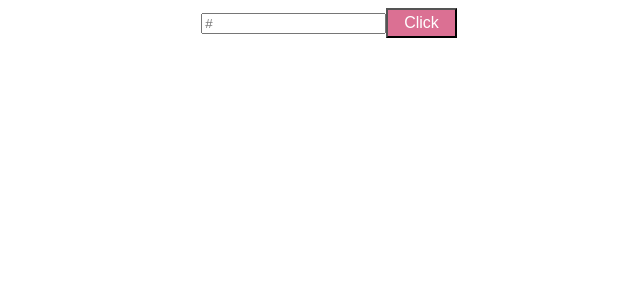
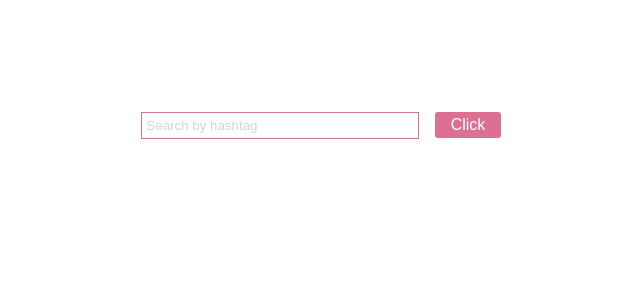
Before and after one commit to Duane11003/twitter_hashtag_assessment, a React (Vite) app: page / in a window 1280 px wide. Shown: the top 300 px of the page, without its empty margins (311-951 px from the left). Built offline with nearby package versions, Linux system fonts and the light colour scheme.

Commit message:
removed results component and created singleTweet component

```diff
--- a/src/Components/HashtagSearch.js
+++ b/src/Components/HashtagSearch.js
@@ -1,6 +1,8 @@
 import React, { useState, useEffect } from "react";
 import Results from "../Components/Results";
-import Button from '../Styles/Button'
+import Button from "../Styles/Button";
+import Input from "../Styles/Input";
+import SingleTweet from '../Components/SingleTweet'
 
 function HashtagSearch() {
   const [input, setInput] = useState("");
@@ -10,6 +12,7 @@ function HashtagSearch() {
   const [inputError, setInputError] = useState(false);
 
   const reset = () => setInputError(false);
+  const errorReset = () => setError(false);
 
   const handleClick = () => {
     if (!input) {
@@ -40,16 +43,16 @@ function HashtagSearch() {
         setLoading(false);
       });
     setInput("");
-    console.log(tweets)
+    console.log(tweets);
   };
 
   if (error) {
     return (
       <div>
         <p>Error fetching tweets</p>
-        <Button onClick={reset}>Reset</Button>
+        <Button onClick={errorReset}>Reset</Button>
       </div>
-    )
+    );
   }
   if (loading) return <p>Loading...</p>;
   if (inputError) {
@@ -61,16 +64,19 @@ function HashtagSearch() {
     );
   }
 
+  console.log(tweets)
+
   return (
     <div>
-      <input
+      <Input
         type="text"
-        placeholder="#"
+        placeholder="Search by hashtag"
         value={input}
         onChange={(e) => setInput(e.target.value)}
-      ></input>
+      ></Input>
       <Button onClick={handleClick}>Click</Button>
-      <Results tweets={tweets} />
+      <SingleTweet tweets={tweets} />
+
     </div>
   );
 }
--- a/src/Components/Results.js
+++ b/src/Components/Results.js
@@ -1,4 +1,5 @@
 import React from "react";
+import Div from "../Styles/Div";
 
 function Results({ tweets }) {
   const mappedTweets = tweets.map(({ id, user, text }) => {
@@ -11,9 +12,9 @@ function Results({ tweets }) {
     );
   });
   return (
-    <div>
+    <Div>
       <ul>{mappedTweets}</ul>
-    </div>
+    </Div>
   );
 }
 
--- /dev/null
+++ b/src/Components/SingleTweet.js
@@ -0,0 +1,21 @@
+import React, { Fragment } from "react";
+
+const SingleTweet = ({ tweets }) => {
+  console.log(tweets);
+  const mappedTweets = tweets.map(({ id, text, user }) => {
+    return (
+      <div className="tweet-container" key={id}>
+        <div>
+          <img className='profile-banner' src={user.profile_banner_url}></img>
+          <h1>{user.screename}</h1>
+          <h3>{user.name}</h3>
+          <p>{text}</p>
+          <img src={user.profile_image_url}></img>
+        </div>
+      </div>
+    );
+  });
+  return <Fragment>{mappedTweets}</Fragment>;
+};
+
+export default SingleTweet;
--- a/src/Styles/Button.js
+++ b/src/Styles/Button.js
@@ -6,6 +6,20 @@ const Button = styled.button`
   padding: 0.25em 1em;
   background: palevioletred;
   font-size: 1em;
+  margin: 1em;
+  border: transparent;
+  border-radius: 3px;
+  cursor: pointer;
+  transition: 0.2s all ease-out;
+
+  &:hover {
+    background-color: #8c485e;
+    color: white;
+  }
+
+  &:focus {
+    outline: none;
+  }
 `;
 
 export default Button;
--- /dev/null
+++ b/src/Styles/Div.js
@@ -0,0 +1,11 @@
+import react from "react";
+import styled from "styled-components";
+
+const Div = styled.div`
+display: grid;
+justify-content: center;
+margin-top: 6em;
+max-width: 100em;
+`;
+
+export default Div;
--- /dev/null
+++ b/src/Styles/Input.js
@@ -0,0 +1,16 @@
+import react from "react";
+import styled from "styled-components";
+
+const Input = styled.input`
+  width: 20em;
+  border: palevioletred 1px solid;
+  padding: 0.35em;
+  color: #333;
+
+  &:focus {
+    outline: none;
+    border: #8C485E 1px solid;
+  }
+`;
+
+export default Input;
--- a/src/style.css
+++ b/src/style.css
@@ -5,4 +5,36 @@
 .rootContainer {
   display: grid;
   justify-content: center;
+  margin-top: 6em;
+  max-width: 100em;
 }
+
+input::placeholder {
+  color: lightgrey;
+}
+
+ul {
+  display: flex;
+  list-style-type: none;
+  flex-direction: row;
+  flex-wrap: wrap;
+}
+
+li {
+  min-width: 20em;
+  max-width: 30em;
+  margin: 0 2em 2em 2em;
+  border: 1px solid palevioletred;
+}
+
+.tweet-container {
+  max-width: 377px;
+  margin: 50px 0 0 0;
+  padding-left: 1em;
+  padding-right: 1em;
+  border: solid 1px palevioletred;
+}
+
+.profile-banner {
+  object-fit: cover;
+}
```
